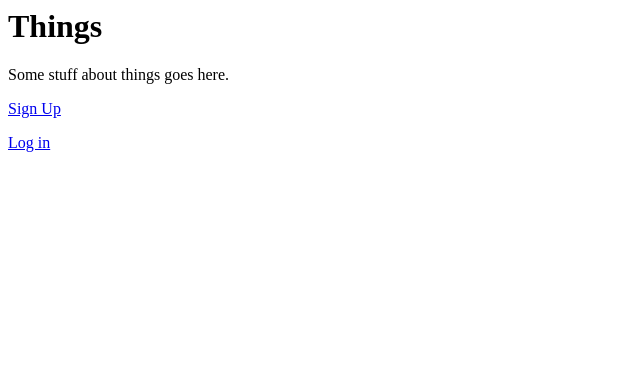
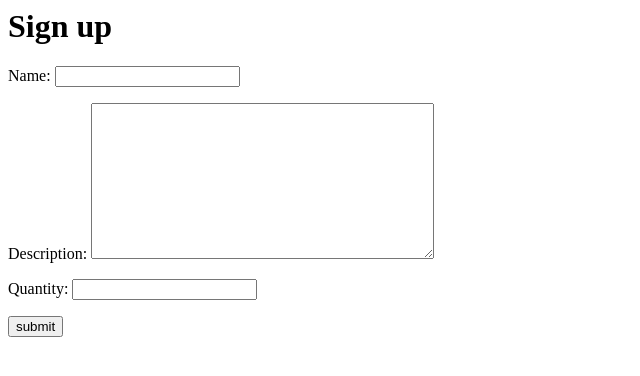
Before and after one commit to KCL-SEG/things-2-vanessa2003, a Django app: template things/templates/home.html in a window 1280 px wide. Shown: the top 376 px of the page, without its empty margins (0-640 px from the left). Run offline with Django 3.2, Linux system fonts and the light colour scheme; the template is opened without the code that fills it: values that come from a table or form of the project are taken from there, others are empty.

Commit message:
things is on the first page

```diff
--- a/thingproject/urls.py
+++ b/thingproject/urls.py
@@ -19,6 +19,5 @@ from things import views
 
 urlpatterns = [
     path('admin/', admin.site.urls),
-    path('', views.home, name='home'),
-    path('things', views.things, name='thing_sign_up'),
+    path('things/', views.home, name='home'),
 ]
--- a/things/templates/home.html
+++ b/things/templates/home.html
@@ -1,13 +1,13 @@
 <html>
 <head>
-  <title>Things</title>
+    <title>Things</title>
 </head>
-<body>
-  <h1>
-    Things
-  </h1>
-  <p>Some stuff about things goes here.</p>
-  <p><a href='{% url 'thing_sign_up' %}'>Sign Up</a></p>
-  <p><a href='#'>Log in</a></p>
-</body>
+  <body>
+    <h1>Sign up</h1>
+    <form action="{% url 'home' %}" method="post">
+      {% csrf_token %}
+      {{ form.as_p }}
+      <input type="submit" value="submit">
+    </form>
+  </body>
 </html>
--- a/things/views.py
+++ b/things/views.py
@@ -3,8 +3,5 @@ from .forms import ThingForm
 
 
 def home(request):
-    return render(request, 'home.html')
-
-def things(request):
     form = ThingForm()
-    return render(request, 'thing_sign_up.html' , {'form': form})
+    return render(request, 'home.html', {'form': form})
```
Also changed, not shown: things/templates/thing_sign_up.html (deleted, +0 -13 lines).
